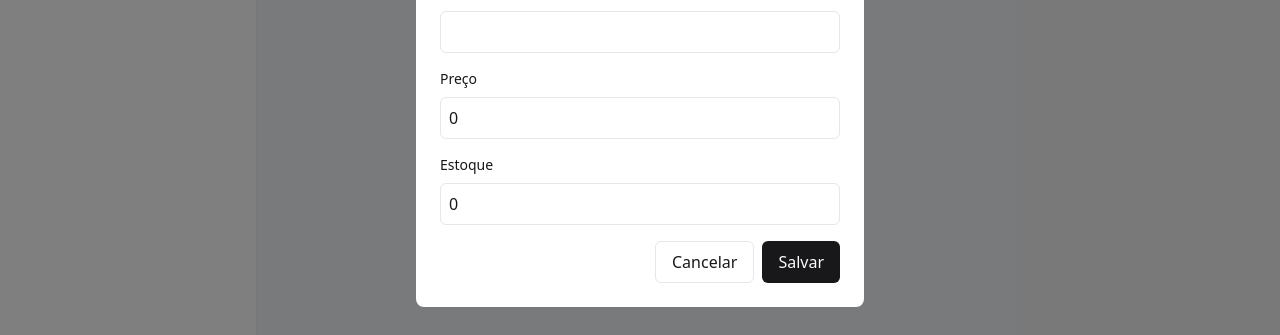
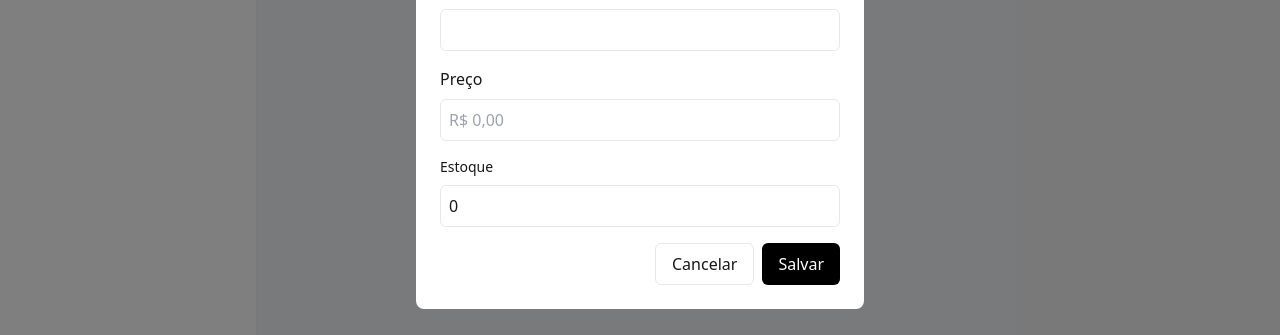
Before and after one commit to agostinhomarcia/-admin-dashboard, a Next.js app: page /dashboard/products in a window 1280 px wide. Both pictures are taken after a click on the button "Novo Produto". Shown: the part 301-636 px from the top of the page. Built offline with nearby package versions, Linux system fonts and the light colour scheme; no server answers; the database is empty.

Commit message:
feat: change products

```diff
--- a/app/dashboard/(routes)/products/page.tsx
+++ b/app/dashboard/(routes)/products/page.tsx
@@ -44,26 +44,22 @@ export default function ProductsPage() {
     setIsModalOpen(false);
   };
 
-  const handleSubmit = async (formData: any) => {
+  const handleSubmit = async (data: any) => {
     try {
       const response = await fetch("/api/products", {
         method: "POST",
         headers: {
           "Content-Type": "application/json",
         },
-        body: JSON.stringify({
-          name: formData.name,
-          price: Number(formData.price),
-          stock: Number(formData.stock),
-        }),
+        body: JSON.stringify(data),
       });
 
       if (!response.ok) {
         throw new Error("Erro ao criar produto");
       }
 
-      const data = await response.json();
-      toast.success("Produto criado com sucesso!");
+      await fetchProducts();
+      setIsModalOpen(false);
     } catch (error) {
       console.error("Erro:", error);
       toast.error("Erro ao criar produto");
--- a/components/products/product-modal.tsx
+++ b/components/products/product-modal.tsx
@@ -2,6 +2,7 @@
 
 import { useState } from "react";
 import { Product } from "@/types/product";
+import { toast } from "sonner";
 
 interface ProductModalProps {
   isOpen: boolean;
@@ -10,27 +11,61 @@ interface ProductModalProps {
   product?: Product;
 }
 
+const formatPrice = (value: string) => {
+  const numbers = value.replace(/\D/g, "");
+
+  const price = Number(numbers) / 100;
+
+  return new Intl.NumberFormat("pt-BR", {
+    style: "currency",
+    currency: "BRL",
+  }).format(price);
+};
+
 export function ProductModal({
   isOpen,
   onClose,
   onSubmit,
   product,
 }: ProductModalProps) {
+  const [loading, setLoading] = useState(false);
   const [formData, setFormData] = useState({
     name: product?.name || "",
-    price: product?.price || 0,
+    price: product?.price || "",
     stock: product?.stock || 0,
   });
 
   if (!isOpen) return null;
 
-  const handleSubmit = (e: React.FormEvent) => {
-    e.preventDefault();
-    onSubmit({
-      id: product?.id || "",
-      ...formData,
-      createdAt: product?.createdAt || new Date().toISOString(),
-    });
+  const handlePriceChange = (e: React.ChangeEvent<HTMLInputElement>) => {
+    const value = e.target.value.replace(/\D/g, "");
+    const formattedPrice = formatPrice(value);
+    setFormData({ ...formData, price: formattedPrice });
+  };
+
+  const handleSubmit = async () => {
+    try {
+      setLoading(true);
+      const priceValue =
+        typeof formData.price === "string"
+          ? formData.price.replace(/\D/g, "")
+          : String(formData.price).replace(/\D/g, "");
+      const price = Number(priceValue) / 100;
+
+      await onSubmit({
+        id: product?.id || "",
+        ...formData,
+        price,
+        createdAt: product?.createdAt || new Date().toISOString(),
+      });
+
+      toast.success("Produto salvo com sucesso!");
+      onClose();
+    } catch (error) {
+      toast.error("Erro ao salvar produto");
+    } finally {
+      setLoading(false);
+    }
   };
 
   return (
@@ -52,18 +87,14 @@ export function ProductModal({
               required
             />
           </div>
-          <div>
-            <label className="block text-sm font-medium mb-2">Preço</label>
+          <div className="space-y-2">
+            <label>Preço</label>
             <input
-              type="number"
+              type="text"
               value={formData.price}
-              onChange={(e) =>
-                setFormData({ ...formData, price: Number(e.target.value) })
-              }
+              onChange={handlePriceChange}
               className="w-full p-2 border rounded-md"
-              required
-              min="0"
-              step="0.01"
+              placeholder="R$ 0,00"
             />
           </div>
           <div>
@@ -89,9 +120,11 @@ export function ProductModal({
             </button>
             <button
               type="submit"
-              className="px-4 py-2 bg-zinc-900 text-zinc-50 rounded-md"
+              onClick={handleSubmit}
+              disabled={loading}
+              className="px-4 py-2 bg-black text-white rounded-md hover:bg-gray-800 disabled:bg-gray-400 disabled:cursor-not-allowed"
             >
-              Salvar
+              {loading ? "Salvando..." : "Salvar"}
             </button>
           </div>
         </form>
```
